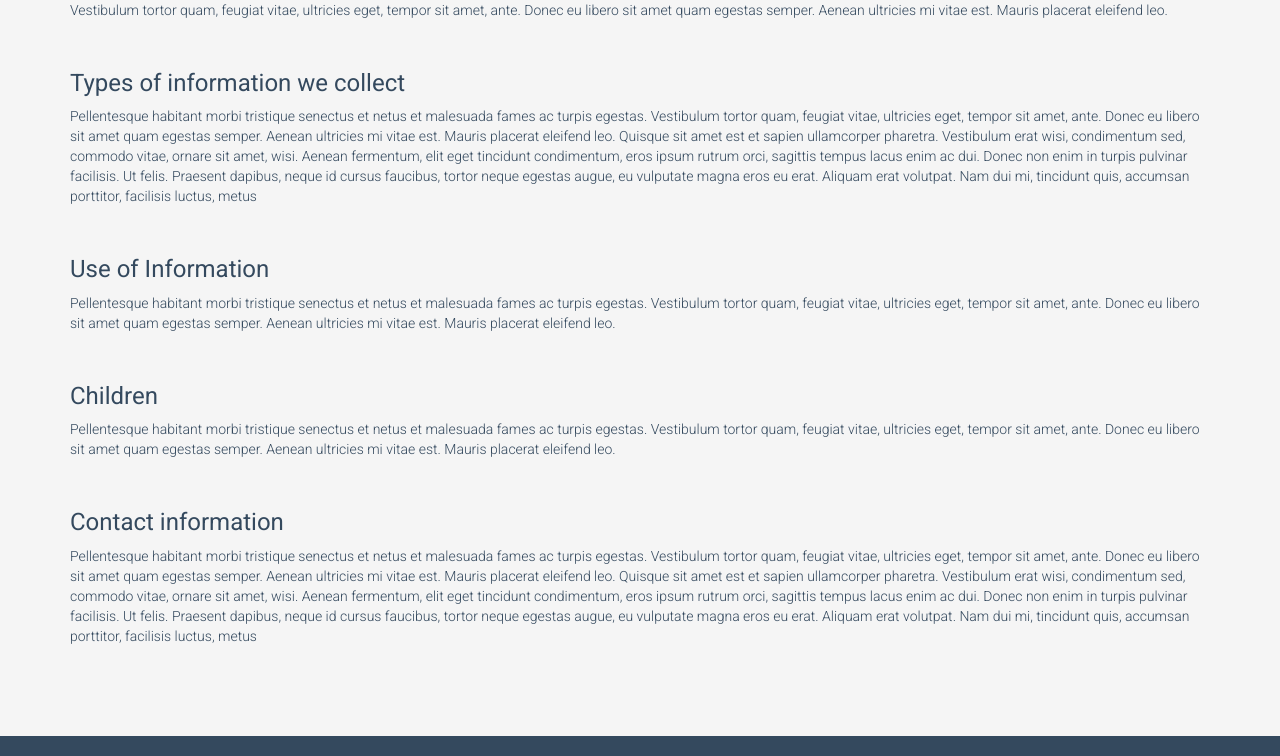
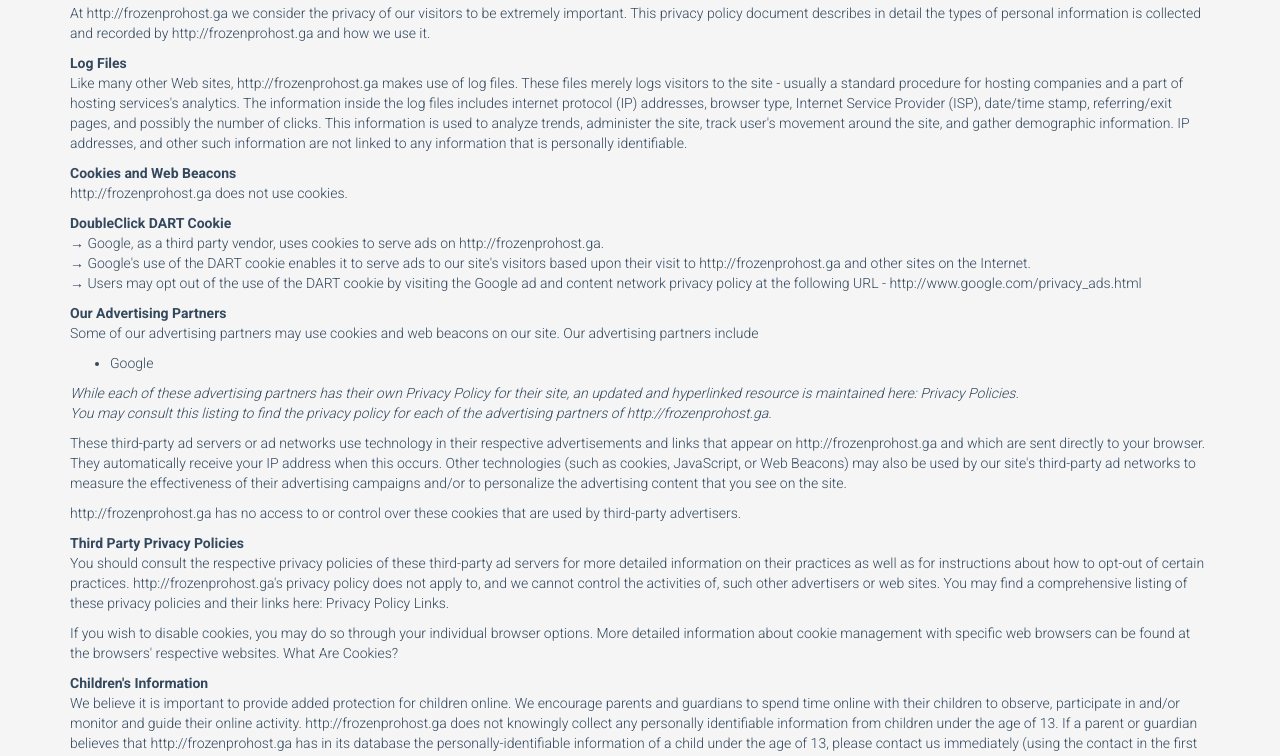
Before and after one commit to Java5Java/FrozenProHosting, a plain HTML site: page beta/privacy.html in a window 1280 px wide. Shown: the part 406-1162 px from the top of the page. Drawn offline with Linux system fonts and the light colour scheme.

Commit message:
adding PP

```diff
--- a/beta/privacy.html
+++ b/beta/privacy.html
@@ -79,27 +79,38 @@
     </section><!--/#title-->
 
     <section id="privacy-policy" class="container">
-        <h3>Introduction</h3>
-        <p>Pellentesque habitant morbi tristique senectus et netus et malesuada fames ac turpis egestas. Vestibulum tortor quam, feugiat vitae, ultricies eget, tempor sit amet, ante. Donec eu libero sit amet quam egestas semper. Aenean ultricies mi vitae est. Mauris placerat eleifend leo. Pellentesque habitant morbi tristique senectus et netus et malesuada fames ac turpis egestas. Vestibulum tortor quam, feugiat vitae, ultricies eget, tempor sit amet, ante. Donec eu libero sit amet quam egestas semper. Aenean ultricies mi vitae est. Mauris placerat eleifend leo.</p>
+      <h1> Privacy Policy for FrozenProHosting</h1>
+<p> If you require any more information or have any questions about our privacy policy, please feel free to contact us by email at <a href="mailto:minigeneral90@gmail.com"></a>.</p>
+<p>At http://frozenprohost.ga we consider the privacy of our visitors to be extremely important. This privacy policy document describes in detail the types of personal information is collected and recorded by http://frozenprohost.ga and how we use it. </p><p> <b>Log Files</b><br> Like many other Web sites, http://frozenprohost.ga makes use of log files. These files merely logs visitors to the site - usually a standard procedure for hosting companies and a part of hosting services's analytics. The information inside the log files includes internet protocol (IP) addresses, browser type, Internet Service Provider (ISP), date/time stamp, referring/exit pages, and possibly the number of clicks. This information is used to analyze trends, administer the site, track user's movement around the site, and gather demographic information. IP addresses, and other such information are not linked to any information that is personally identifiable. </p>
+<p> <b>Cookies and Web Beacons</b><br>http://frozenprohost.ga does not use cookies. </p>
 
-        <p>&nbsp;</p>
+<p><b>DoubleClick DART Cookie</b><br>
 
-        <h3>Types of information we collect</h3>
-        <p>Pellentesque habitant morbi tristique senectus et netus et malesuada fames ac turpis egestas. Vestibulum tortor quam, feugiat vitae, ultricies eget, tempor sit amet, ante. Donec eu libero sit amet quam egestas semper. Aenean ultricies mi vitae est. Mauris placerat eleifend leo. Quisque sit amet est et sapien ullamcorper pharetra. Vestibulum erat wisi, condimentum sed, commodo vitae, ornare sit amet, wisi. Aenean fermentum, elit eget tincidunt condimentum, eros ipsum rutrum orci, sagittis tempus lacus enim ac dui. Donec non enim in turpis pulvinar facilisis. Ut felis. Praesent dapibus, neque id cursus faucibus, tortor neque egestas augue, eu vulputate magna eros eu erat. Aliquam erat volutpat. Nam dui mi, tincidunt quis, accumsan porttitor, facilisis luctus, metus</p>
-
-        <p>&nbsp;</p>
-
-        <h3>Use of Information</h3>
-        <p>Pellentesque habitant morbi tristique senectus et netus et malesuada fames ac turpis egestas. Vestibulum tortor quam, feugiat vitae, ultricies eget, tempor sit amet, ante. Donec eu libero sit amet quam egestas semper. Aenean ultricies mi vitae est. Mauris placerat eleifend leo.</p>
-
-        <p>&nbsp;</p>
-        <h3>Children</h3>
-        <p>Pellentesque habitant morbi tristique senectus et netus et malesuada fames ac turpis egestas. Vestibulum tortor quam, feugiat vitae, ultricies eget, tempor sit amet, ante. Donec eu libero sit amet quam egestas semper. Aenean ultricies mi vitae est. Mauris placerat eleifend leo.</p>
-
-        <p>&nbsp;</p>
-        <h3>Contact information</h3>
-        <p>Pellentesque habitant morbi tristique senectus et netus et malesuada fames ac turpis egestas. Vestibulum tortor quam, feugiat vitae, ultricies eget, tempor sit amet, ante. Donec eu libero sit amet quam egestas semper. Aenean ultricies mi vitae est. Mauris placerat eleifend leo. Quisque sit amet est et sapien ullamcorper pharetra. Vestibulum erat wisi, condimentum sed, commodo vitae, ornare sit amet, wisi. Aenean fermentum, elit eget tincidunt condimentum, eros ipsum rutrum orci, sagittis tempus lacus enim ac dui. Donec non enim in turpis pulvinar facilisis. Ut felis. Praesent dapibus, neque id cursus faucibus, tortor neque egestas augue, eu vulputate magna eros eu erat. Aliquam erat volutpat. Nam dui mi, tincidunt quis, accumsan porttitor, facilisis luctus, metus</p>
-        <p>&nbsp;</p>
+&rarr; Google, as a third party vendor, uses cookies to serve ads on http://frozenprohost.ga.<br>
+&rarr; Google's use of the DART cookie enables it to serve ads to our site's visitors based upon their visit to http://frozenprohost.ga and other sites on the Internet. <br>
+&rarr; Users may opt out of the use of the DART cookie by visiting the Google ad and content network privacy policy at the following URL - <a href="http://www.google.com/privacy_ads.html" title="Opt out of the Dart Cookie">http://www.google.com/privacy_ads.html</a> </p>
+<p><b>Our Advertising Partners</b><br>
+Some of our advertising partners may use cookies and web beacons on our site. Our advertising partners include <br>
+<ul><li>Google</li>
+</ul>
+<p><em>While each of these advertising partners has their own Privacy Policy for their site, an updated and hyperlinked resource is maintained here: <a href="http://www.privacypolicyonline.com/privacy-policies">Privacy Policies</a>.<br />
+You may consult this listing to find the privacy policy for each of the advertising partners of http://frozenprohost.ga.</em></p>
+<p> These third-party ad servers or ad networks use technology in their respective advertisements and links that appear on http://frozenprohost.ga and which are sent directly to your browser. They automatically receive your IP address when this occurs. Other technologies (such as cookies, JavaScript, or Web Beacons) may also be used by our site's third-party ad networks to measure the effectiveness of their advertising campaigns and/or to personalize the advertising content that you see on the site. </p>
+<p> http://frozenprohost.ga has no access to or control over these cookies that are used by third-party advertisers. </p>
+<p> </p><p><b>Third Party Privacy Policies</b><br>
+You should consult the respective privacy policies of these third-party ad servers for more detailed information on their practices as well as for instructions about how to opt-out of certain practices. http://frozenprohost.ga's privacy policy does not apply to, and we cannot control the activities of, such other advertisers or web sites. You may find a comprehensive listing of these privacy policies and their links here: <a href="http://www.privacypolicyonline.com/privacy-policy-links" title="Privacy Policy Links">Privacy Policy Links</a>.</p>
+<p> If you wish to disable cookies, you may do so through your individual browser options. More detailed information about cookie management with specific web browsers can be found at the browsers' respective websites. <a href="http://www.privacypolicyonline.com/what-are-cookies">What Are Cookies?</a></p>
+<p><strong>Children's Information</strong><br />We believe it is important to provide added protection for children online. We encourage parents and guardians to spend time online with their children to observe, participate in and/or monitor and guide their online activity.
+http://frozenprohost.ga does not knowingly collect any personally identifiable information from children under the age of 13.  If a parent or guardian believes that http://frozenprohost.ga has in its database the personally-identifiable information of a child under the age of 13, please contact us immediately (using the contact in the first paragraph) and we will use our best efforts to promptly remove such information from our records.</p>
+<b>Online Privacy Policy Only</b><br />
+This privacy policy applies only to our online activities and is valid for visitors to our website and regarding information shared and/or collected there.
+This policy does not apply to any information collected offline or via channels other than this website.</p>
+<p><b>Consent</b><br />
+By using our website, you hereby consent to our privacy policy and agree to its terms.
+</p><br /><br /><p><b>Update</b><br />This Privacy Policy was last updated on: Sunday, April 2nd, 2017.
+<a href="http://www.PrivacyPolicyOnline.com" title="PrivacyPolicyOnline.com Approved Site" target="_blank"><img src="http://www.privacypolicyonline.com/images/privacypolicyonline-seal.png" border="0" alt="Privacy Policy Online Approved Site" align="right" /></a><br /><em>Should we update, amend or make any changes to our privacy policy, those changes will be posted here.</em>
+<br /><br /></p>
+<!-- END of Privacy Policy || Generated by http://www.PrivacyPolicyOnline.com || -->
     </section><!--/#privacy-policy-->
 
     <section id="bottom" class="wet-asphalt">
```
